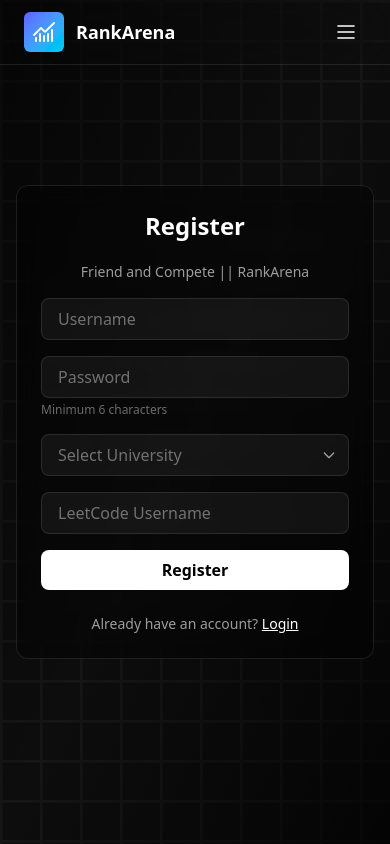
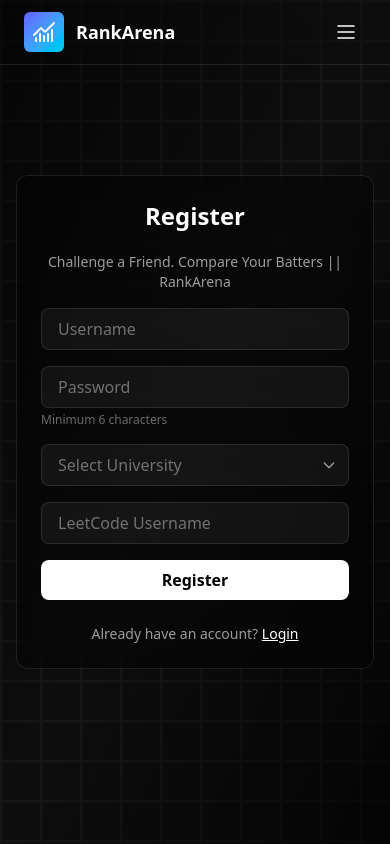
Before and after one commit to tajagn01/RankArena, a React (Vite) app in the folder frontend/: page /signup in a window 390 px wide. Built offline with nearby package versions, Linux system fonts and the light colour scheme.

Commit message:
update Toast component styles for improved responsiveness and modify signup page subtitle for clarity

```diff
--- a/frontend/src/components/Toast.jsx
+++ b/frontend/src/components/Toast.jsx
@@ -17,9 +17,9 @@
   if (!message) return null;
 
   return (
-    <div className="fixed z-50 md:top-20 md:left-1/2 md:-translate-x-1/2 bottom-20 left-4 right-4 md:left-auto md:right-auto md:bottom-auto">
+    <div className="fixed z-50 left-1/2 -translate-x-1/2 bottom-20 w-[calc(100vw-2rem)] max-w-sm md:top-20 md:bottom-auto md:w-auto">
       <div
-        className={`px-4 md:px-6 py-3 rounded-xl shadow-2xl backdrop-blur-md border transition-all duration-300 ease-out max-w-sm mx-auto md:mx-0 ${
+        className={`px-4 md:px-6 py-3 rounded-xl shadow-2xl backdrop-blur-md border transition-all duration-300 ease-out w-full ${
           visible
             ? 'opacity-100 translate-y-0 scale-100'
             : 'opacity-0 md:-translate-y-4 translate-y-4 scale-95'
@@ -29,7 +29,7 @@
             : 'bg-green-500/20 border-green-500/30 text-green-400'
         }`}
       >
-        <p className="text-sm font-medium text-center md:text-left">{message}</p>
+        <p className="text-sm font-medium text-center">{message}</p>
       </div>
     </div>
   );
--- a/frontend/src/pages/SignupPage.jsx
+++ b/frontend/src/pages/SignupPage.jsx
@@ -115,7 +115,7 @@
           className={`flex flex-col gap-4 p-6 md:p-8 w-full max-w-sm bg-black/40 border border-white/10 rounded-xl backdrop-blur-md transition-all duration-700 ease-out ${mounted ? 'opacity-100 translate-y-0 scale-100' : 'opacity-0 translate-y-8 scale-95'}`}
         >
           <h2 className="text-2xl font-bold text-white text-center">Register</h2>
-          <p className="text-white/60 text-sm text-center mt-1">Friend and Compete || RankArena</p>
+          <p className="text-white/60 text-sm text-center mt-1">Challenge a Friend. Compare Your Batters || RankArena</p>
           <input
             type="text"
             value={name}
```
